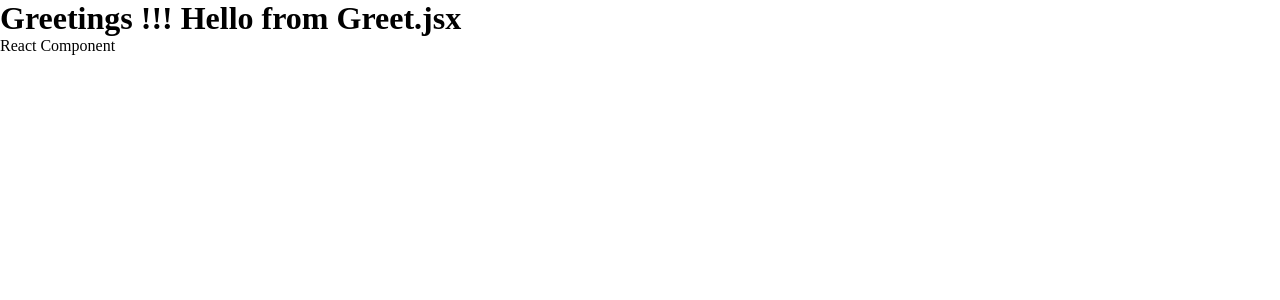
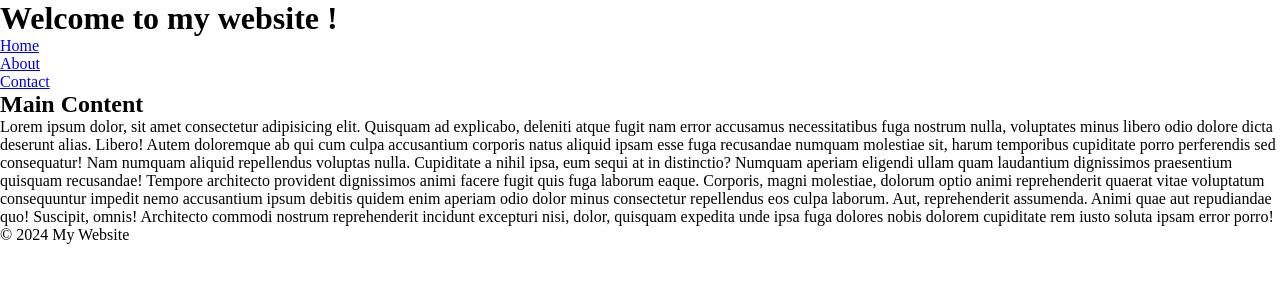
Before and after one commit to shr-samir/react-challenges, a React (Vite) app in the folder 1-components/: page / in a window 1280 px wide. Shown: the top 300 px of the page. Built offline with nearby package versions, Linux system fonts and the light colour scheme.

Commit message:
1.2 - Add multiple components

```diff
--- a/1-components/src/App.jsx
+++ b/1-components/src/App.jsx
@@ -1,11 +1,17 @@
 import React from "react";
-import Greet from "./components/Greet";
+// import Greet from "./components/Greet";
+import Header from "./components/Header";
+import Footer from "./components/Footer";
+import MainContent from "./components/MainContent";
 
 function App() {
   return (
-    <>
-      <Greet />
-    </>
+    <div>
+      {/* <Greet /> */}
+      <Header />
+      <MainContent />
+      <Footer />
+    </div>
   );
 }
 
--- /dev/null
+++ b/1-components/src/components/Footer.jsx
@@ -0,0 +1,11 @@
+import React from "react";
+
+const Footer = () => {
+  return (
+    <footer>
+      <p>&copy; 2024 My Website</p>
+    </footer>
+  );
+};
+
+export default Footer;
--- /dev/null
+++ b/1-components/src/components/Header.jsx
@@ -0,0 +1,24 @@
+import React from "react";
+
+const Header = () => {
+  return (
+    <header>
+      <h1>Welcome to my website !</h1>
+      <nav>
+        <ul>
+          <li>
+            <a href="#">Home</a>
+          </li>
+          <li>
+            <a href="#">About</a>
+          </li>
+          <li>
+            <a href="#">Contact</a>
+          </li>
+        </ul>
+      </nav>
+    </header>
+  );
+};
+
+export default Header;
--- /dev/null
+++ b/1-components/src/components/MainContent.jsx
@@ -0,0 +1,14 @@
+import React from 'react'
+
+const MainContent = () => {
+  return (
+    <main><h2>Main Content</h2>
+    <p>Lorem ipsum dolor, sit amet consectetur adipisicing elit. Quisquam ad explicabo, deleniti atque fugit nam error accusamus necessitatibus fuga nostrum nulla, voluptates minus libero odio dolore dicta deserunt alias. Libero!
+    Autem doloremque ab qui cum culpa accusantium corporis natus aliquid ipsam esse fuga recusandae numquam molestiae sit, harum temporibus cupiditate porro perferendis sed consequatur! Nam numquam aliquid repellendus voluptas nulla.
+    Cupiditate a nihil ipsa, eum sequi at in distinctio? Numquam aperiam eligendi ullam quam laudantium dignissimos praesentium quisquam recusandae! Tempore architecto provident dignissimos animi facere fugit quis fuga laborum eaque.
+    Corporis, magni molestiae, dolorum optio animi reprehenderit quaerat vitae voluptatum consequuntur impedit nemo accusantium ipsum debitis quidem enim aperiam odio dolor minus consectetur repellendus eos culpa laborum. Aut, reprehenderit assumenda.
+    Animi quae aut repudiandae quo! Suscipit, omnis! Architecto commodi nostrum reprehenderit incidunt excepturi nisi, dolor, quisquam expedita unde ipsa fuga dolores nobis dolorem cupiditate rem iusto soluta ipsam error porro!</p></main>
+  )
+}
+
+export default MainContent
```
